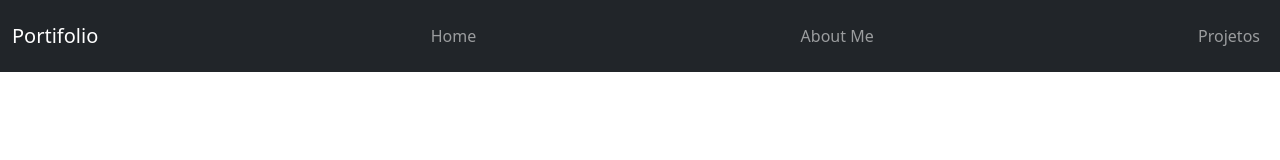
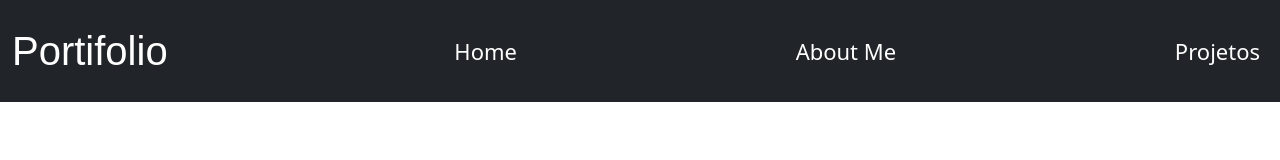
Before and after one commit to Iankev3/Portifolio, a plain HTML site: page index.html in a window 1280 px wide. Drawn offline with nearby package versions, Linux system fonts and the light colour scheme.

Commit message:
css navbar

```diff
--- a/styles.css
+++ b/styles.css
@@ -1 +1,29 @@
 @import url("https://cdn.jsdelivr.net/npm/bootstrap-icons@1.11.3/font/bootstrap-icons.min.css");
+
+* {
+    margin: 0px;
+    padding: 0px;
+    box-sizing: border-box;
+}
+.navbar-brand {
+    font-size: 40px !important ;
+    font-family: Arial, Helvetica, sans-serif !important;
+}
+
+.nav-item {
+    text-align: center !important;
+    font-size: 22px !important;
+}
+
+.nav-link {
+    color: white !important;
+}
+
+.navtrasition {
+    transition: 0.7s !important;
+}
+
+ul a:hover {
+    color: blue !important;
+    transition: 0.5s;
+}
```
